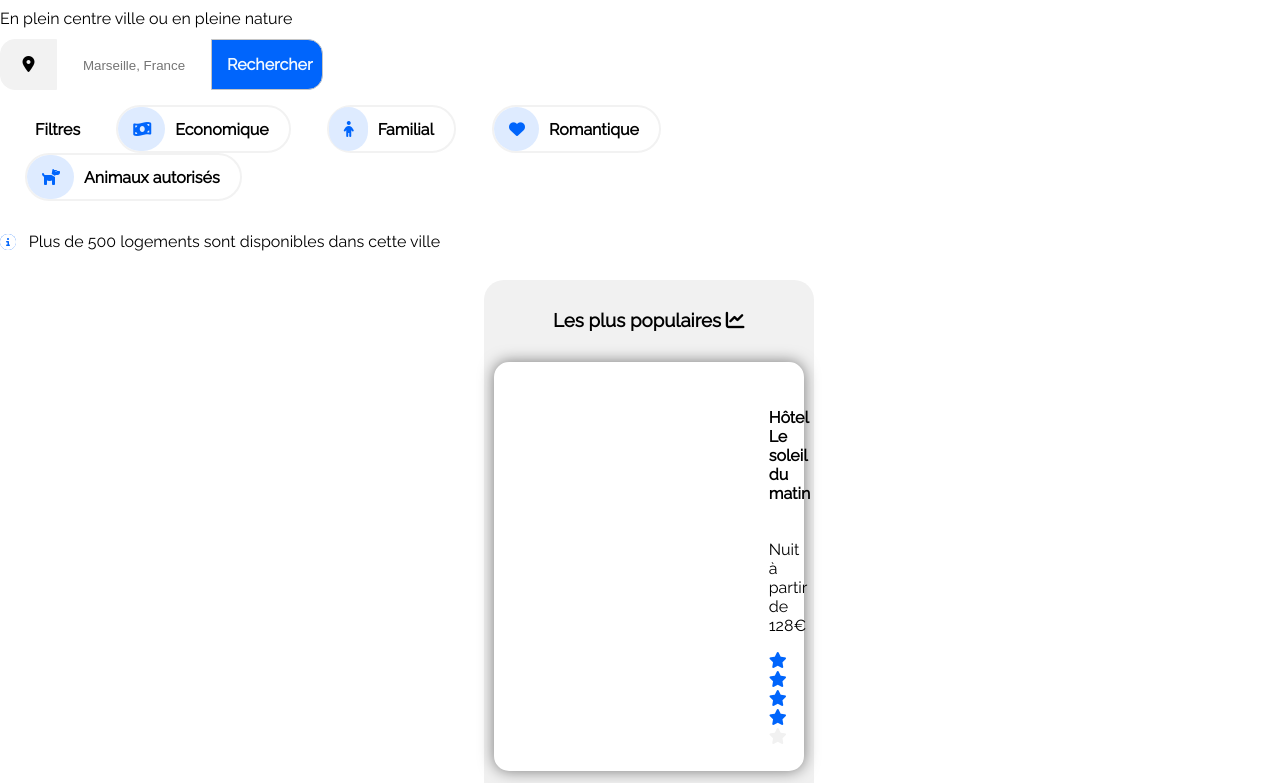
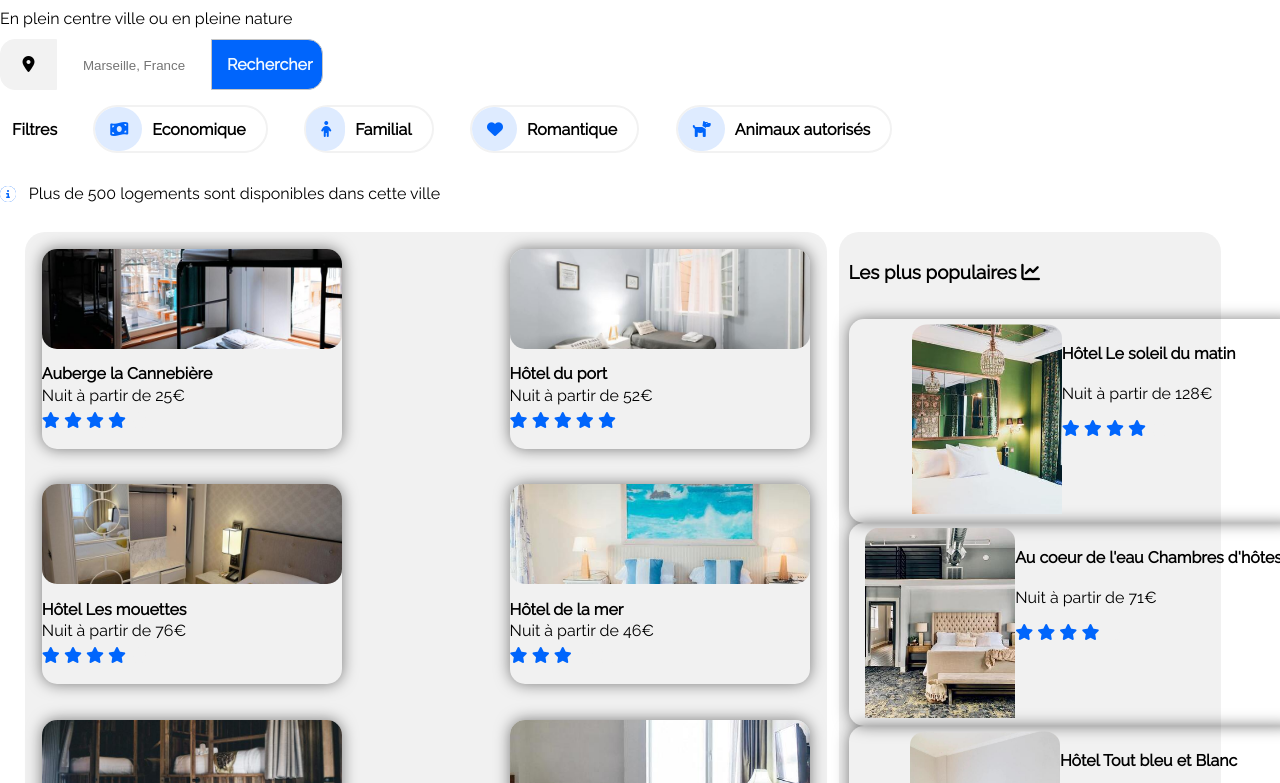
Before and after one commit to Hardkoz/FabienLevasseur_2_14022021, a plain HTML site: page index.html in a window 1280 px wide. Shown: the part 169-952 px from the top of the page. Drawn offline with Linux system fonts and the light colour scheme.

Commit message:
avencement images

```diff
--- a/desktop.css
+++ b/desktop.css
@@ -1,6 +1,4 @@
 body{
-
-
   font-family: 'Raleway', sans-serif;
 }
 
@@ -15,21 +13,13 @@ body{
   border-top: solid 2px #0065FC;
   color: #0065FC;
   padding-top: 2%;
-
-
-
   }
-
-
  .a2{
-
  right: 5%;
   top: 0%;
   padding-right: 4%;
   border-bottom: none;
   padding-top: 2%;
-
-
  }
 
 .a3{
@@ -71,7 +61,6 @@ padding-right: 2%;
 
  .map
 {
-
 	border: 1px solid #F2F2F2;
 	padding: 15px;
 	width: 25px;
@@ -106,8 +95,9 @@ padding-right: 2%;
 	border-radius: 0px 15px 15px 0px;
 	background-color: #0065FC;
 	color: aliceblue;
+  opacity: 1;
+}
 
-}
 #location
 {
     display: flex;
@@ -120,15 +110,16 @@ padding-right: 2%;
 	flex-direction: row;
     align-items: center;
     margin-left: 10px;
+    width: 5%;
 
 }
 .filtres
 {
 	display: flex;
-	flex-wrap: wrap;
+
 	justify-content: space-between;
-	margin-left: 25px;
-	width: 50%;
+	margin-left: 2px;
+	width: 70%;
 	margin-top:15px;
 	margin-bottom:15px;
 	text-align: center;
@@ -159,19 +150,17 @@ padding-right: 2%;
 	margin-right: 10px;
 	padding: 14px 14px 14px 15px;
 	display: flex;
-    flex-wrap: wrap;
+
 }
 
 .fa-money-bill-wave, .fa-child, .fa-heart, .fa-dog{
     color: #0065FC;
 }
 
-
 .navigation{
         display: flex;
         flex-direction: column;
         margin: 2% 2% 2% 2%;
-
       font-family: 'Raleway', sans-serif;
 
     }
@@ -180,7 +169,6 @@ padding-right: 2%;
         display: flex;
         flex-direction: row;
         align-items: center;
-
 }
 
   .info{
@@ -191,16 +179,13 @@ padding-right: 2%;
   display: flex;
   flex-direction: column;
   margin: 2% 2% 2% 2%;
-
  font-family: 'Raleway', sans-serif;
-
 }
 
 .news{
   display: flex;
   flex-direction: row;
   align-items: center;
-
 }
 
 .info{
@@ -211,35 +196,26 @@ margin-left: 1%;
 background-color: #0065FC;
 color: white;
 border-radius: 50%;
-
 }
-
 
 .row {
   display: flex;
 
   height:auto;
-width: 100%;
+  width: 95%;
   padding: 1%;
-
-
-
 }
 
 .main {
    display: flex;
-flex-direction: column;
+    flex-direction: row;
      margin-left: 1%;
       background-color: #f1f1f1;
-padding: 10px;
-margin-right: 2%;
+       padding: 1px;
+      margin-right: 1%;
      border-radius: 20px;
-flex-grow: 2;
-
-
-
-
-
+    width: 70%;
+   flex-wrap: wrap;
 }
 
 
@@ -247,98 +223,57 @@ flex-grow: 2;
 .side {
   display: flex;
   flex-direction: column;
-
   background-color: #f1f1f1;
   padding: 10px;
-
-
+  width: 30%;
   border-radius: 20px;
-flex-grow: 3;
-}
-
-.gallery {
-display: flex;
-padding: auto;
-
-
 
 }
 
-.thumbnail {
-
-margin: 22px;
+.hebergement{
+  width: 300px;
+  height: 200px;
+  object-fit: cover;
   border-radius: 15px;
-background-color: white;
-padding: 8px;
   box-shadow: 0 0 15px rgba(0, 0, 0, 0.5);
-
-
+  justify-content: center;
+  margin: 2%;
 
 }
-
+.cards{
+  width: 300px;
+  height: 100px;
+  object-fit: cover;
+  border-radius: 15px 15px 0px 0px;
+}
 .title{
   margin-bottom: 10%;
 }
 
-.popular1{
 
-width: auto;
-height: auto;
-object-fit: cover;
-background-image: url('emile-guillemot-Bj_rcSC5XfE-unsplash.jpg');
-background-repeat: no-repeat;
-background-size: 50% 100%;
-border: 5px solid rgb(255, 255, 255);
-padding: 20px;
-box-shadow: 0 0 15px rgba(0, 0, 0, 0.5);
-border-radius: 15px;
-margin-bottom: 10%;
-background-color: white;
 
-}
-
-.popular2{
-width: auto;
-height: 180px;
-object-fit: cover;
-background-image: url('aw-creative-VGs8z60yT2c-unsplash.jpg');
-background-repeat: no-repeat;
-background-size: 50% 100%;
-border: 5px solid rgb(255, 255, 255);
-padding: 20px;
-box-shadow: 0 0 15px rgba(0, 0, 0, 0.5);
-border-radius: 15px;
-margin-bottom: 10%;
-background-color: white;
-}
-
-.popular3{
-width: auto;
-height: 180px;
-object-fit: cover;
-background-image: url('febrian-zakaria-sjvU0THccQA-unsplash.jpg');
-background-repeat: no-repeat;
-background-size: 50% 100%;
-border: 5px solid rgb(255, 255, 255);
-padding: 20px;
-box-shadow: 0 0 15px rgba(0, 0, 0, 0.5);
-border-radius: 15px;
-background-color: white;
-}
-
-.populartext{
-display: flex;
-flex-direction: column;
-
-padding: 0px 0px 0px 250px;
-
-}
 .cards{
 border-radius: 15px;
 }
+.popular{
+  width: 450px;
+  height: 200px;
+  object-fit: cover;
+  border-radius: 15px;
+  box-shadow: 0 0 15px rgba(0, 0, 0, 0.5);
 
+  padding-top: 1%;
+  display: flex;
+
+}
+.cards0{
+  width: 150px;
+  height: 190px;
+  object-fit: cover;
+  border-radius: 15px 15px 0px 0px;
+  padding-top: 1%;
+}
 img.thumbnail{
-
 border-radius: 50px;
 border: 1px solid #ccc;
 }
@@ -353,27 +288,21 @@ color: #0065FC;
 }
 
 #grey-star{
-
    color: #f1f1f1;
 }
-
 
 /*Activités à Marseilles*/
 
 .activity{
   display: flex;
   flex-direction: row;
-  margin: 5% 2% 2% 2%;
+  margin: 5% 2% 2% 0%;
   background-color: white;
-
-
 }
 
 .double{
   display: flex;
   flex-direction: column;
-
-
 }
 
 .cards2{
@@ -381,7 +310,6 @@ color: #f1f1f1;
   height: 600px;
   object-fit: cover;
   border-radius: 15px 15px 0px 0px;
-
 }
 
 .cards1{
@@ -397,7 +325,6 @@ color: #f1f1f1;
   object-fit: cover;
   border-radius: 15px;
   box-shadow: 0 0 15px rgba(0, 0, 0, 0.5);
-
   margin-top: 5px;
   margin-bottom: 50px;
   margin-left: 20px;
@@ -410,7 +337,6 @@ color: #f1f1f1;
   object-fit: cover;
   border-radius: 15px;
   box-shadow: 0 0 15px rgba(0, 0, 0, 0.5);
-
    margin-top: 5px;
   margin-bottom: 10px;
   margin-left: 20px;
@@ -422,40 +348,6 @@ color: #f1f1f1;
 }
 
 /*----------------------*/
-
-
-
-
-
-
-
-
-
-
-
-
-
-
-
-
-
-
-
-
-
-
-
-
-
-
-
-
-
-
-
-
-
-
 
 /*pied de page*/
 
--- a/index.html
+++ b/index.html
@@ -50,6 +50,7 @@
 
       </div>
       <div class="research"><strong>Rechercher</strong> </div>
+      <nav class="research-phone"><i class="fas fa-search"></i></nav>
     </div>
 
 </div>
@@ -60,6 +61,7 @@
 </section>
 
 <section1>
+
   <div class="filtres">
     <span class="titrefiltre">Filtres</span>
     <div class="filtre">
@@ -99,45 +101,49 @@
 
               <div class="row">
                 <div class="main">
-                    <h3>Hébergement à Marseille </h3>
-                    <div class="gallery">
 
-                      <div class="thumbnail"> <a href="#"><img src="images/hebergements/4_small/marcus-loke-WQJvWU_HZFo-unsplash.jpg" alt="" width="350" height="200" class="cards"/></a>
-                          <h4>Auberge la Cannebière</h4>
+
+
+                      <div class="hebergement"> <a href="#"><img src="images/hebergements/4_small/marcus-loke-WQJvWU_HZFo-unsplash.jpg" alt=""  class="cards"/></a>
+                        <nav class="hebergement-texte">
+                        <h4>Auberge la Cannebière</h4>
                           <p>Nuit à partir de 25€</p>
                           <i class="fas fa-star" id="blue-star"></i>
                           <i class="fas fa-star" id="blue-star"></i>
                           <i class="fas fa-star" id="blue-star"></i>
                           <i class="fas fa-star" id="blue-star"></i>
                           <i  class="fas fa-star" id="grey-star"></i>
-
+                        </nav>
                           </div>
 
-                          <div class="thumbnail"> <a href="#"><img src="images/hebergements/4_small/fred-kleber-gTbaxaVLvsg-unsplash.jpg" alt="" width="350" height="200" class="cards"/></a>
-                              <h4>Hôtel du port</h4>
+                          <div class="hebergement"> <a href="#"><img src="images/hebergements/4_small/fred-kleber-gTbaxaVLvsg-unsplash.jpg" alt=""  class="cards"/></a>
+                            <nav class="hebergement-texte">
+                            <h4>Hôtel du port</h4>
                               <p>Nuit à partir de 52€</p>
                               <i class="fas fa-star" id="blue-star"></i>
                           <i class="fas fa-star" id="blue-star"></i>
                           <i class="fas fa-star" id="blue-star"></i>
                           <i class="fas fa-star" id="blue-star"></i>
                           <i class="fas fa-star" id="blue-star"></i>
-
+                        </nav>
                               </div>
 
-                              <div class="thumbnail"> <a href="#"><img src="images/hebergements/4_small/reisetopia-B8WIgxA_PFU-unsplash.jpg" alt="" width="350" height="200" class="cards"/></a>
-                                  <h4>Hôtel Les mouettes</h4>
+                              <div class="hebergement"> <a href="#"><img src="images/hebergements/4_small/reisetopia-B8WIgxA_PFU-unsplash.jpg" alt=""  class="cards"/></a>
+                                <nav class="hebergement-texte">
+                                <h4>Hôtel Les mouettes</h4>
                                   <p>Nuit à partir de 76€</p>
                                   <i class="fas fa-star" id="blue-star"></i>
                                   <i class="fas fa-star" id="blue-star"></i>
                                   <i class="fas fa-star" id="blue-star"></i>
                                   <i class="fas fa-star" id="blue-star"></i>
                                   <i class="fas fa-star" id="grey-star"></i>
+                                </nav>
                                   </div>
 
-                                </div>
 
-                                <div class="gallery1">
-                                  <div class="thumbnail"> <a href="#"><img src="images/hebergements/4_small/annie-spratt-Eg1qcIitAuA-unsplash.jpg" alt="" width="350" height="200" class="cards"/></a>
+
+                                <div class="hebergement"><a href="#"><img src="images/hebergements/4_small/annie-spratt-Eg1qcIitAuA-unsplash.jpg" alt=""  class="cards"/></a>
+                                  <nav class="hebergement-texte">
                                     <h4>Hôtel de la mer</h4>
                                     <p>Nuit à partir de 46€</p>
                                     <i class="fas fa-star" id="blue-star"></i>
@@ -145,37 +151,42 @@
                                     <i class="fas fa-star" id="blue-star"></i>
                                     <i class="fas fa-star"id="grey-star"></i>
                                     <i  class="fas fa-star" id="grey-star"></i>
+                                  </nav>
                                     </div>
 
-                                    <div class="thumbnail"> <a href="#"><img src="images/hebergements/4_small/nicate-lee-kT-ZyaiwBe0-unsplash.jpg" alt="" width="360" height="200" class="cards"/></a>
-                                        <h4>Auberge Le Panier</h4>
+                                    <div class="hebergement"> <a href="#"><img src="images/hebergements/4_small/nicate-lee-kT-ZyaiwBe0-unsplash.jpg" alt=""  class="cards"/></a>
+                                      <nav class="hebergement-texte">
+                                      <h4>Auberge Le Panier</h4>
                                         <p>Nuit à partir de 23€</p>
                                         <i class="fas fa-star" id="blue-star"></i>
                                   <i class="fas fa-star" id="blue-star"></i>
                                   <i class="fas fa-star" id="blue-star"></i>
                                   <i class="fas fa-star" id="blue-star"></i>
                                         <i class="fas fa-star" id="grey-star"></i>
+                                      </nav>
                                         </div>
 
-                                        <div class="thumbnail"> <a href="#"><img src="images/hebergements/4_small/febrian-zakaria-M6S1WvfW68A-unsplash.jpg" alt="" width="350" height="200" class="cards"/></a>
-                                            <h4>Hôtel chez Amina</h4>
-                                            <p>Nuit à partir de 96€</p>
+                                        <div class="hebergement"> <a href="#"><img src="images/hebergements/4_small/febrian-zakaria-M6S1WvfW68A-unsplash.jpg" alt=""  class="cards"/></a>
+                                          <nav class="hebergement-texte">
+                                          <h4 >Hôtel chez Amina</h4>
+                                            <p>Nuit à partir de 96€</p></nav>
                                             <i class="fas fa-star" id="blue-star"></i>
                                             <i class="fas fa-star" id="blue-star"></i>
                                             <i class="fas fa-star" id="blue-star"></i>
                                             <i class="fas fa-star" id="blue-star"></i>
                                             <i class="fas fa-star" id="grey-star"></i>
+
                                             </div>
-                                             </div>
-                                             <h3>Afficher plus</h3>
+
+
                                   </div>
 
                  <div class="side">
                   <h3 class="title">Les plus populaires <i class="fas fa-chart-line"></i></h3>
                     <div class="gallery3">
-                      <div class="popular1">
-                        <div class="populartext">
-                      <h4>Hôtel Le soleil du <br> matin</h4>
+                      <div class="popular"><a href="#"><img src="images/hebergements/4_small/emile-guillemot-Bj_rcSC5XfE-unsplash.jpg" alt=""  class="cards0"/></a>
+                        <nav class="populartext">
+                      <h4>Hôtel Le soleil du  matin</h4>
                       <p>Nuit à partir de 128€</p>
                       <div class="star">
                       <i class="fas fa-star" id="blue-star"></i>
@@ -184,12 +195,13 @@
                       <i class="fas fa-star" id="blue-star"></i>
                       <i class="fas fa-star" id="grey-star"></i>
                         </div>
-                    </div>
+                      </nav>
+
                       </div>
 
-                      <div class="popular2">
-                        <div class="populartext">
-                          <h4>Au coeur de l'eau <br> Chambres d'hôtes</h4>
+                      <div class="popular"> <a href="#"><img src="images/hebergements/4_small/aw-creative-VGs8z60yT2c-unsplash.jpg" alt=""  class="cards0"/></a>
+                        <nav class="populartext">
+                          <h4>Au coeur de l'eau  Chambres d'hôtes</h4>
                           <p>Nuit à partir de 71€</p>
                           <div class="star">
                           <i class="fas fa-star" id="blue-star"></i>
@@ -198,21 +210,21 @@
                           <i class="fas fa-star" id="blue-star"></i>
                           <i class="fas fa-star" id="grey-star"></i>
                         </div>
-                        </div>
+                      </nav>
                           </div>
 
-                          <div class="popular3">
-                            <div class="populartext">
-                              <h4>Hôtel Tout bleu et <br> Blanc</h4>
+                          <div class="popular"> <a href="#"><img src="images/hebergements/4_small/febrian-zakaria-sjvU0THccQA-unsplash.jpg" alt=""  class="cards0"/></a>
+                            <nav class="populartext">
+                              <h4>Hôtel Tout bleu et  Blanc</h4>
                               <p>Nuit à partir de 68€</p>
                               <div class="star">
                               <i class="fas fa-star" id="blue-star"></i>
                               <i class="fas fa-star" id="blue-star"></i>
                               <i class="fas fa-star" id="blue-star"></i>
                               <i class="fas fa-star" id="blue-star"></i>
-                                        <i class="fas fa-star" id="grey-star"></i>
+                              <i class="fas fa-star" id="grey-star"></i>
                                       </div>
-                                      </div>
+                                    </nav>
                               </div>
                      </div>
                  </div>
--- a/phone.css
+++ b/phone.css
@@ -13,13 +13,7 @@ margin-left: 0% ;
   border-bottom:#0065FC solid 2px;
   padding-right: 20%;
   color: #0065FC;
-
-
-
-
-
-
-}
+ }
 
 .a2{
 
@@ -32,19 +26,6 @@ border-bottom: #F2F2F2 solid 2px;
 padding-right: 20%;
 margin: 0%;
 padding-left: 10%;
-
-
-
-
-
-
-
-
-
-
-
-
-
 }
 
 
@@ -97,13 +78,28 @@ color: #0065FC;
 	padding: 15px;
 	border: 1px solid #C5C5C5;
 	width: 80px;
-    height: auto;
+    height: 15px;
     text-align: center;
 	border-radius: 0px 15px 15px 0px;
 	background-color: #0065FC;
 	color: aliceblue;
+  opacity: 0;
+  display: none;
 
 }
+.research-phone{
+  padding: 15px;
+	border: 1px solid #C5C5C5;
+	width: 15px;
+    height: 15px;
+    text-align: center;
+	border-radius: 15px 15px 15px 15px;
+	background-color: #0065FC;
+	color: aliceblue;
+
+
+}
+
 #location
 {
     display: flex;
@@ -112,24 +108,23 @@ color: #0065FC;
 .titrefiltre
 {
 	display: flex;
-	flex-direction: row;
-    align-items: center;
+flex-direction: column;
+    align-items: flex-start;
     margin-left: 0px;
-
-}
+    width: 100%;
+    }
 .filtres
 {
 	display: flex;
 	flex-wrap: wrap;
-	justify-content: space-between;
+	justify-content: flex-start;
 	margin-left: 0px;
-	width: 50%;
+	width: 100%;
 	margin-top:15px;
 	margin-bottom:15px;
 	text-align: center;
 	font-weight: bold;
-
-
+  padding-right: 9%;
 }
 
 .filtre
@@ -193,59 +188,62 @@ color: #0065FC;
  background-color: #0065FC;
  color: white;
  border-radius: 50%;
-
-}
-
-.row{
-  display: flex;
-  flex-direction: column;
-  width: 100%;
-  align-items: center;
-
 }
 
 .main{
-  order: 2;
-  align-items: center;
-}
-
-.side{
   display: flex;
   flex-direction: column;
-  margin: 0;
-  align-items: center;
- order: 1;
+  padding: 6%;
+  justify-content: space-between;
+}
+.hebergement{
+  width: 300px;
+  height: 200px;
+  object-fit: cover;
+  border-radius: 15px;
+  box-shadow: 0 0 15px rgba(0, 0, 0, 0.5);
+  justify-content: center;
+  margin: 2%;
+
 
 
 }
+.cards{
+  width: 300px;
+  height: 100px;
+  object-fit: cover;
+  border-radius: 15px 15px 0px 0px;
 
-.gallery  {
-  display: flex;
-  flex-direction: column;
-  width: 300px;
+
 
 
 }
+.hebergement-texte{
+  line-height: 1%;
+}
 
-.gallery1 {
+.title{
+  margin-bottom: 10%;
+}
+
+.popular{
+  width: 320px;
+  height: 200px;
+  object-fit: cover;
+  border-radius: 15px;
+  box-shadow: 0 0 15px rgba(0, 0, 0, 0.5);
+  justify-content: center;
+  padding-top: 1%;
   display: flex;
-  flex-direction: column;
 
 }
-
-.gallery3{
-  display: flex;
-  flex-direction: column;
-  width: 310px;
-
-
+.cards0{
+  width: 150px;
+  height: 190px;
+  object-fit: cover;
+  border-radius: 15px 15px 0px 0px;
+  padding-top: 1%;
 }
-
-.cards{
-  width: 320px ;
-
-}
-
 
 
 /*Activités à Marseilles*/
@@ -254,16 +252,13 @@ color: #0065FC;
   display: flex;
   flex-direction: column;
   margin: 5% 0% 0% 0%;
-
-
-
-  }
+  justify-content: center;
+ }
 
 .double{
   display: flex;
   flex-direction: column;
-
-
+  justify-content: center;
 }
 
 .cards2{
@@ -271,8 +266,7 @@ color: #0065FC;
   height: 200px;
   object-fit: cover;
   border-radius: 15px 15px 0px 0px;
-
-
+  align-items: center;
 }
 
 .cards1{
@@ -280,6 +274,7 @@ color: #0065FC;
   height: 200px;
   object-fit: cover;
   border-radius: 15px 15px 0px 0px;
+
 }
 
 .thumbnail2{
@@ -288,7 +283,7 @@ color: #0065FC;
   object-fit: cover;
   border-radius: 15px;
   box-shadow: 0 0 15px rgba(0, 0, 0, 0.5);
-
+  justify-content: center;
   margin-top: 5px;
   margin-bottom: 60px;
   margin-left: 10px;
@@ -301,7 +296,7 @@ color: #0065FC;
   object-fit: cover;
   border-radius: 15px;
   box-shadow: 0 0 15px rgba(0, 0, 0, 0.5);
-
+  justify-content: center;
   margin-top: 20px;
   margin-bottom: 60px;
   margin-left: 10px;
@@ -311,33 +306,11 @@ color: #0065FC;
 .name{
   margin:10px 0px 10px 15px;
 }
-
-
-
-
-
-
-
-
-
-
-
-
-
-
-
-
-
-
-
-
-
+/*pied de page*/
 #foot{
   display: flex;
   flex-direction: column;
   justify-content: flex-start;
   font-family: 'Raleway', sans-serif;
   background-color: #F2F2F2;
-
-
 }
--- a/tablet.css
+++ b/tablet.css
@@ -3,10 +3,6 @@
 
 .a0{
   display: flex;
-
-
-
-
 }
 .a1{
   position: absolute;
@@ -20,9 +16,7 @@
   padding-top: 2%;
 
 }
-
-
-.a2{
+ .a2{
 
  right: 10%;
   top: 0%;
@@ -41,10 +35,7 @@ padding-top: 2%;
 padding-right: 2%;
 }
 
-
-
-
-  .text{
+.text{
     padding: 2% 0% 0% 0%;
     line-height: 1.5em;
   }
@@ -87,7 +78,12 @@ padding-right: 2%;
 	border-radius: 0px 15px 15px 0px;
 	background-color: #0065FC;
 	color: aliceblue;
+  opacity: 1;
+  display: block;
 
+}
+.research-phone{
+  display: none;
 }
 #location
 {
@@ -109,7 +105,7 @@ padding-right: 2%;
 	flex-wrap: wrap;
 	justify-content: space-between;
 	margin-left: 25px;
-	width: 50%;
+	width: 80%;
 	margin-top:15px;
 	margin-bottom:15px;
 	text-align: center;
@@ -167,40 +163,6 @@ padding-right: 2%;
   .info{
       margin-left: 1%;
 }
-
-
-
-
-
-
-
-
-
-
-
-
-
-
-
-
-
-
-
-
-
-
-
-
-
-
-
-
-
-
-
-
-/*Activités à Marseilles*/
-
 /*Activités à Marseilles*/
 
 .activity{
@@ -208,27 +170,19 @@ padding-right: 2%;
   flex-direction: row;
   margin: 0% 0% 0% 0%;
   flex-wrap: wrap;
-
-
-
-  }
+ }
 
   .double{
     display: flex;
     flex-direction: row;
     flex-wrap: wrap;
   }
-
-
-.cards2{
+  .cards2{
   width: 300px;
   height: 200px;
   object-fit: cover;
   border-radius: 15px 15px 0px 0px;
-
-
 }
-
 .cards1{
   width: 300px;
   height: 200px;
@@ -261,34 +215,9 @@ padding-right: 2%;
   margin-left: 0px;
   margin-right: 0px;
 }
-
 .name{
   margin:10px 0px 10px 15px;
 }
-
-
-/*----------------------*/
-
-
-
-
-
-
-
-
-
-
-
-
-
-
-
-
-
-
-
-
-
 
 /*pied de page*/
 
```
Lines whose indentation alone changed are shown as unchanged.
